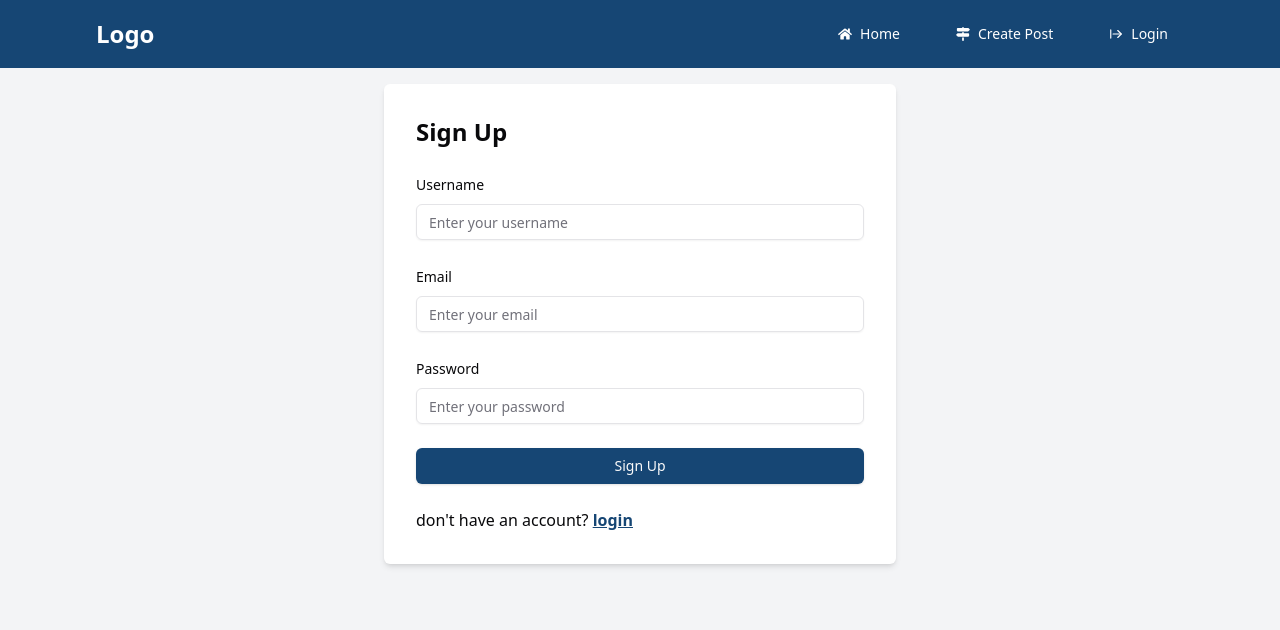
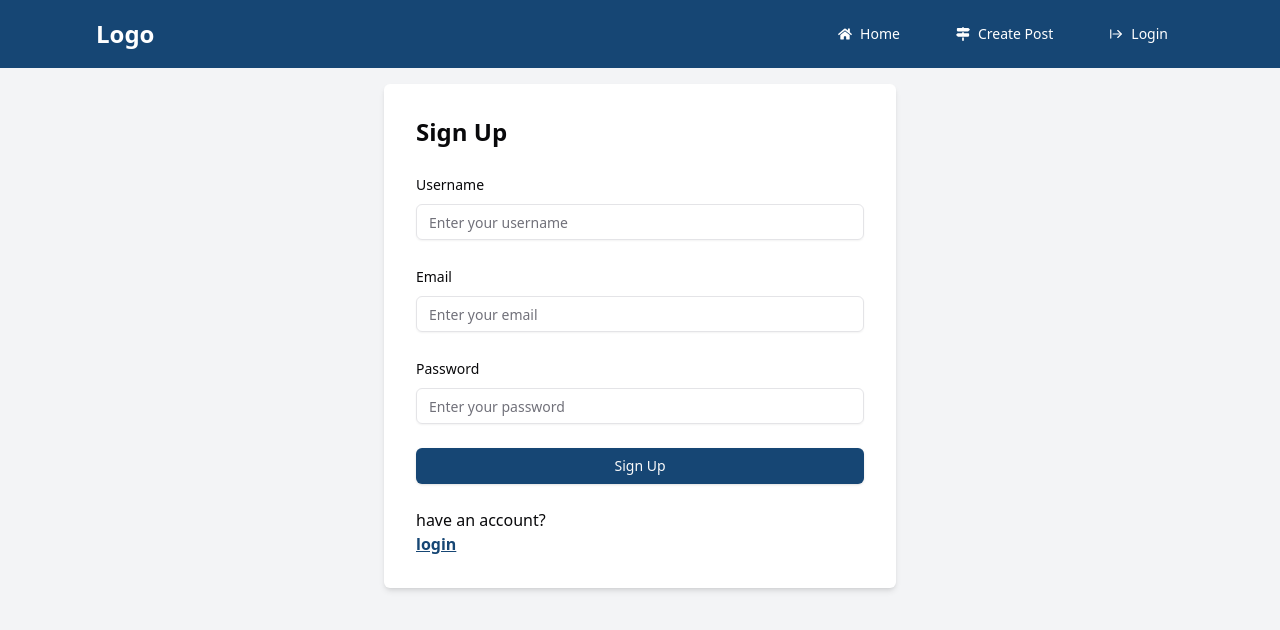
Before and after one commit to CodeSciRahul/Inkerra-Frontend, a Next.js app: page /signup in a window 1280 px wide. Shown: the top 630 px of the page. Built offline with nearby package versions, Linux system fonts and the light colour scheme.

Commit message:
build : make build

```diff
--- a/app/blog/[user_id]/[blog_id]/page.tsx
+++ b/app/blog/[user_id]/[blog_id]/page.tsx
@@ -17,7 +17,7 @@ const Page = ({ params }: { params: { user_id: number; blog_id: number } }) => {
     const access_token = localStorage.getItem("access_token");
     const parsedToken = access_token ? JSON.parse(access_token) : null;
     setToken(parsedToken);
-  }, []);
+  }, [router]);
 
   useEffect(() => {
     const getPost = async () => {
@@ -43,7 +43,7 @@ const Page = ({ params }: { params: { user_id: number; blog_id: number } }) => {
       }
     };
     getPost();
-  }, [params.blog_id, params.user_id, token]);
+  }, [params.blog_id, params.user_id, token, router]);
 
   return (
     <>
--- a/app/create-post/[user_id]/page.tsx
+++ b/app/create-post/[user_id]/page.tsx
@@ -1,5 +1,5 @@
 "use client";
-
+import React from "react";
 import { Button } from "@/components/ui/button";
 import {
   Card,
--- a/app/login/page.tsx
+++ b/app/login/page.tsx
@@ -113,7 +113,7 @@ const LoginForm: React.FC = () => {
             {isSubmitting ? "Submitting..." : "Login"}
           </Button>
           <div className="mt-4">
-            don't have an account? <Link href="/signup" className="text-[#164674] font-semibold underline">signup</Link>
+          <p>Don&apos;t have an account?</p> <Link href="/signup" className="text-[#164674] font-semibold underline">signup</Link>
           </div>
         </form>
       </Form>
--- a/app/signup/page.tsx
+++ b/app/signup/page.tsx
@@ -134,7 +134,8 @@ const SignUpForm: React.FC = () => {
             {isSubmitting ? "Submitting..." : "Sign Up"}
           </Button>
           <div className="mt-4">
-            don't have an account? <Link href="/login" className="text-[#164674] font-semibold underline">login</Link>
+          <p> have an account?</p>
+          <Link href="/login" className="text-[#164674] font-semibold underline">login</Link>
           </div>
         </form>
       </Form>
--- a/app/update-post/[user_id]/[blog_id]/page.tsx
+++ b/app/update-post/[user_id]/[blog_id]/page.tsx
@@ -1,6 +1,6 @@
 "use client";
 
-import { useState, useEffect } from "react";
+import { useEffect } from "react";
 import { Button } from "@/components/ui/button";
 import { Input } from "@/components/ui/input";
 import { Label } from "@/components/ui/label";
```
